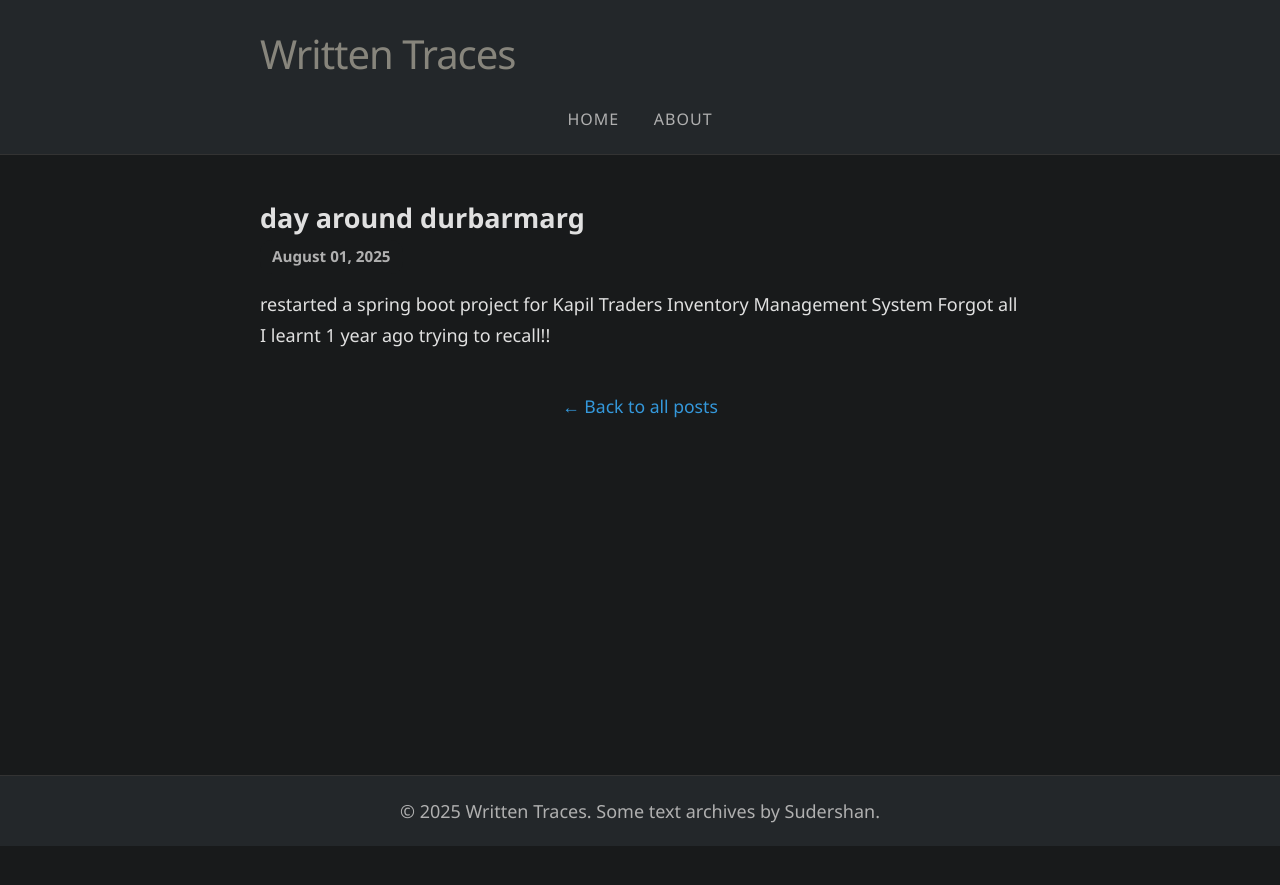
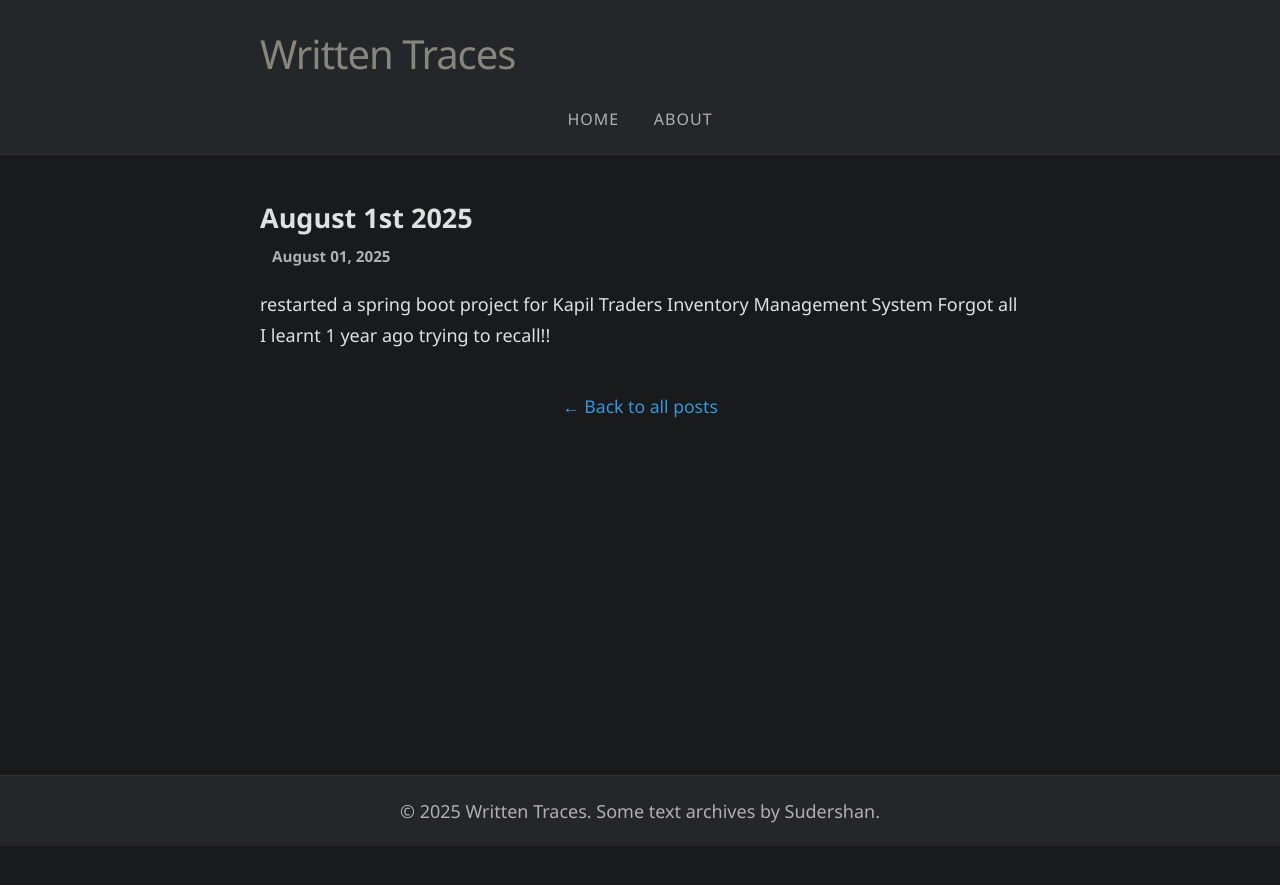
Before and after one commit to firsenLargE/text-archive, a Jekyll site: the page built from _posts/2025-08-01-new-month.md, in a window 1280 px wide. Shown: the top 885 px of the page. Built offline with Jekyll 4.4.1, drawn with Linux system fonts in a browser that asks for light colours.

Commit message:
1st August

```diff
--- a/_posts/2025-08-01-new-month.md
+++ b/_posts/2025-08-01-new-month.md
@@ -1,6 +1,6 @@
 ---
 layout: post
-title: "day around durbarmarg"
+title: "August 1st 2025"
 date: 2025-08-01 21:00:00 +0545
 ---
 
```
